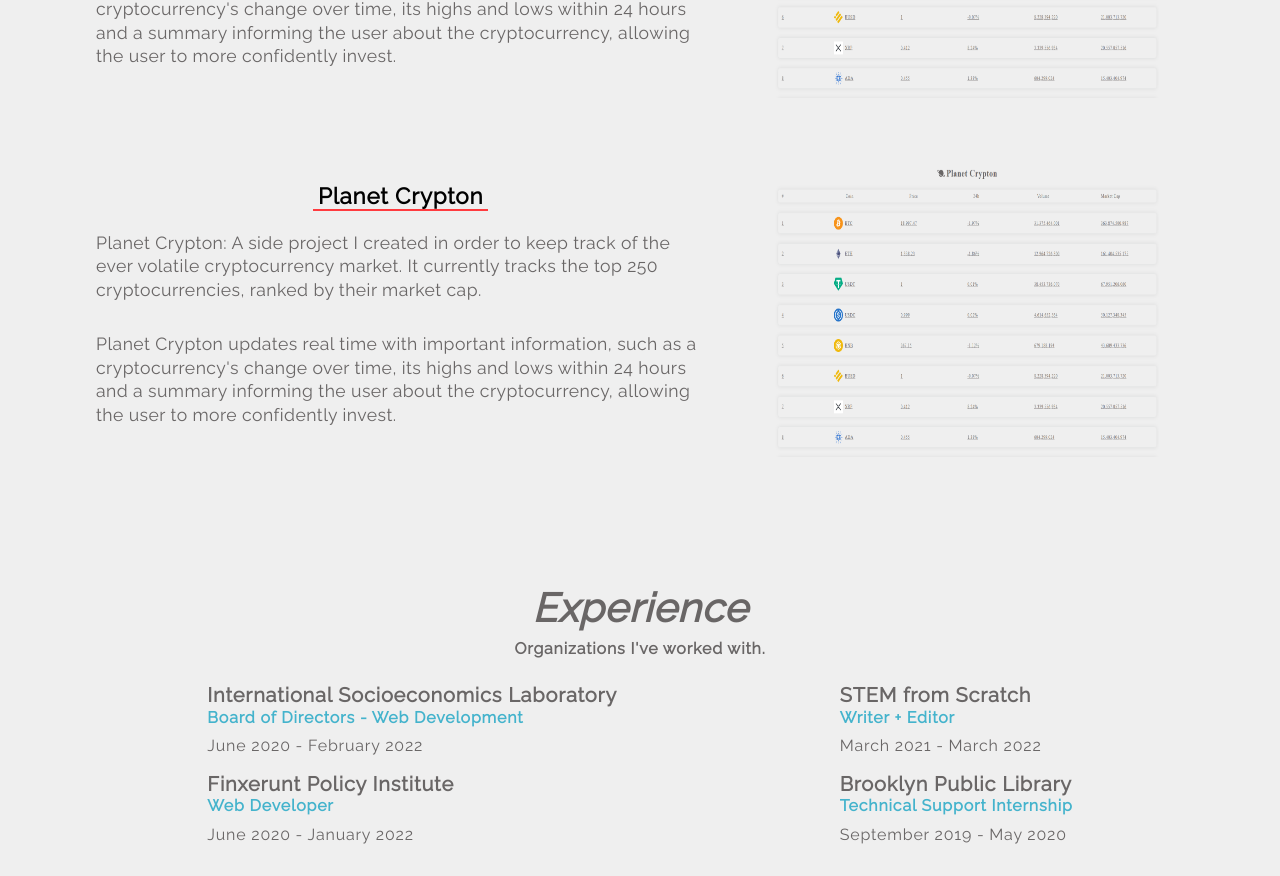
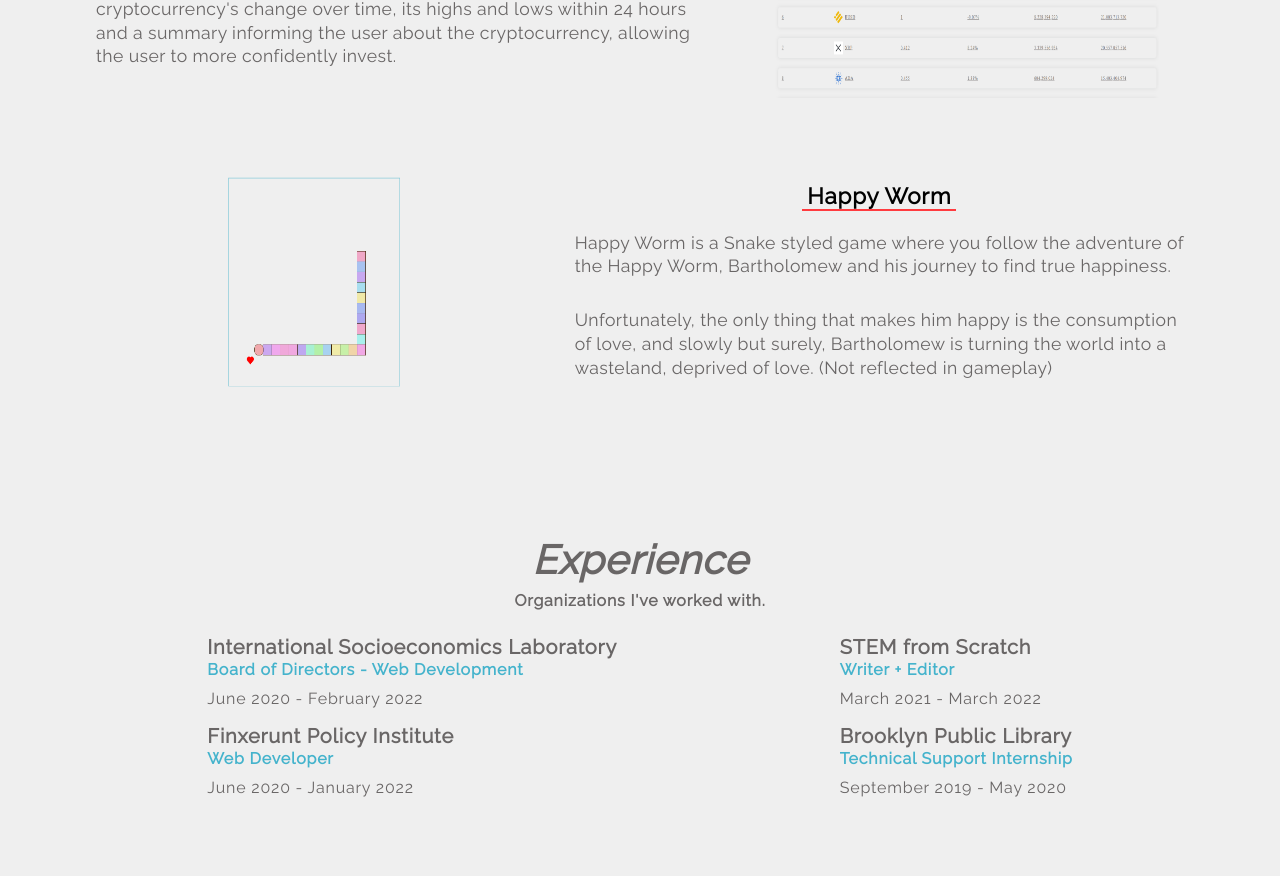
Before and after one commit to TChoy04/personal-website, a React (Create React App) app: page / in a window 1280 px wide. Shown: the part 1710-2586 px from the top of the page. After the commit the page ends 2538 px from the top, so only its background shows below. Built offline with nearby package versions, Linux system fonts and the light colour scheme; no server answers; a web font is replaced by a local one.

Commit message:
finished happy worm

```diff
--- a/src/components/ProjectContainer.js
+++ b/src/components/ProjectContainer.js
@@ -2,6 +2,7 @@ import Projects from "./Projects.js";
 import finx from "./images/finx.png";
 import isl from "./images/isl.png";
 import crypton from "./images/crypton.png"
+import worm from "./images/worm.png"
 const ProjectContainer = () => {
   return (
     <div className="project-container">
@@ -44,11 +45,11 @@ const ProjectContainer = () => {
       />
                 <Projects
         id="worm-image"
-        source={crypton}
-        name="Planet Crypton"
-        description="Planet Crypton: A side project I created in order to keep track of the ever volatile cryptocurrency market. It currently tracks the top 250 cryptocurrencies, ranked by their market cap."
-        description2="Planet Crypton updates real time with important information, such as a cryptocurrency's change over time, its highs and lows within 24 hours and a summary informing the user about the cryptocurrency, allowing the user to more confidently invest."
-        direction="row"
+        source={worm}
+        name="Happy Worm"
+        description="Happy Worm is a Snake styled game where you follow the adventure of the Happy Worm, Bartholomew and his journey to find true happiness."
+        description2="Unfortunately, the only thing that makes him happy is the consumption of love, and slowly but surely, Bartholomew is turning the world into a wasteland, deprived of love. (Not reflected in gameplay)"
+        direction="row-reverse"
         link="./worm"
         target=""
       />
--- a/src/happy_worm/Board.js
+++ b/src/happy_worm/Board.js
@@ -30,7 +30,7 @@ function Board() {
     const [speed,updateSpeed] = useState(1000000)
     //Start the game || resume after a pause
     const startGame = () =>{
-        updateSpeed(150)
+        updateSpeed(100)
     }
     //Resume after a lost game to remove Modal
     //Pause the game
```
Also changed, not shown: src/components/images/worm.png (added).
